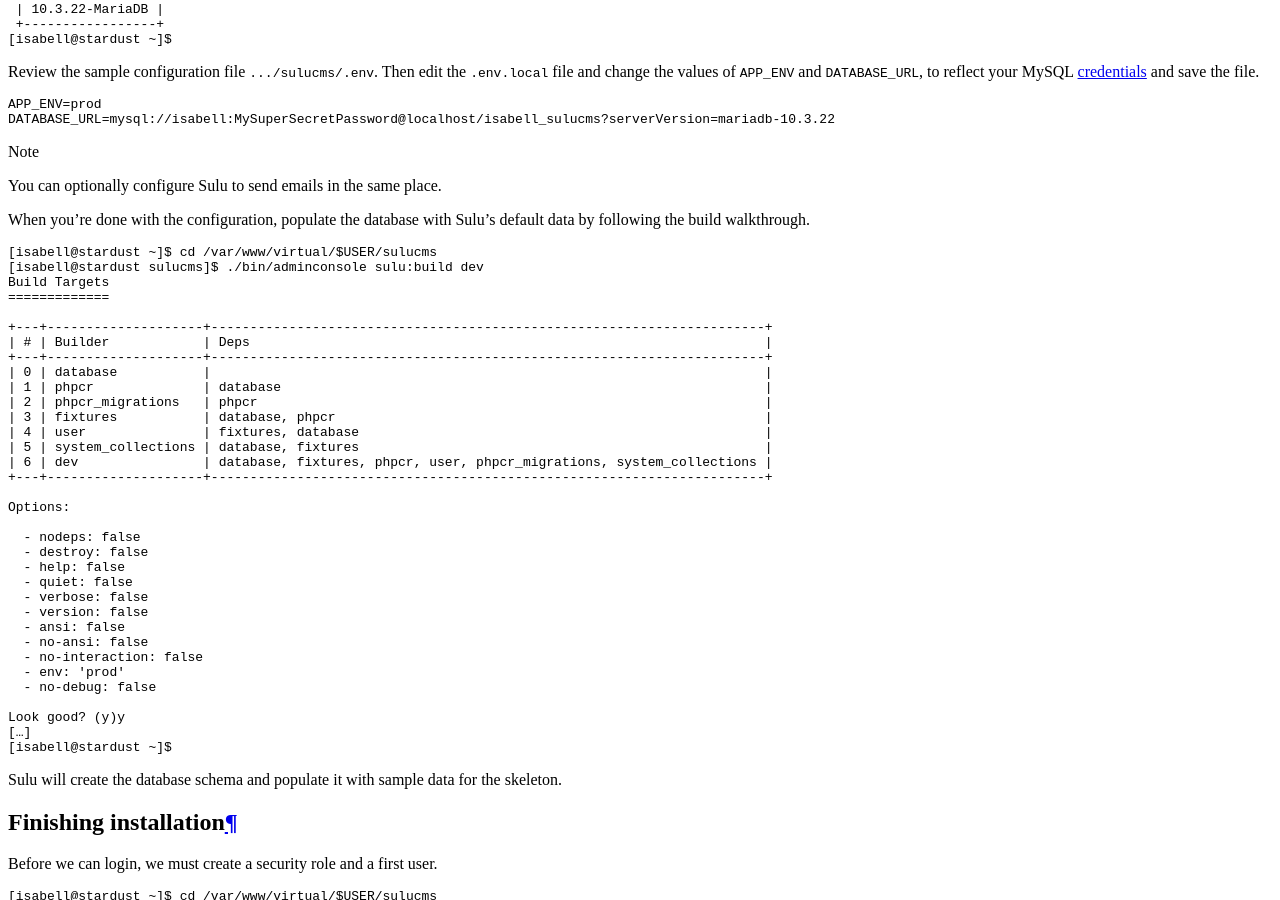
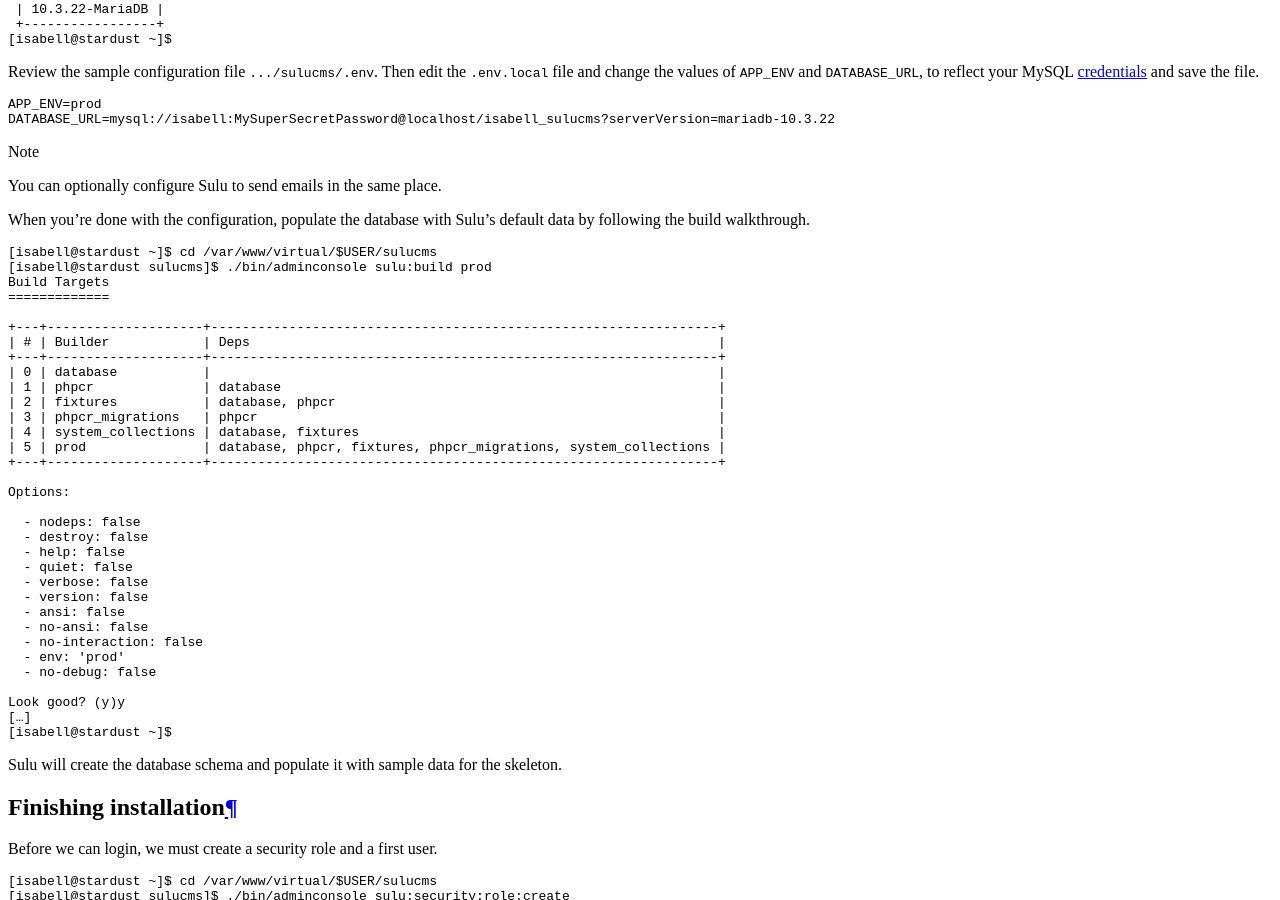
Before and after one commit to Uberspace/lab, a Sphinx documentation site: the page built from source/guide_sulu.rst, in a window 1280 px wide and 900 px high, scrolled down 4923 px. Built offline with Sphinx 7.4.7 and the Read the Docs theme 2.0.0, drawn with Linux system fonts in a browser that asks for light colours.

Commit message:
docs: fix build opts

```diff
--- a/source/guide_sulu.rst
+++ b/source/guide_sulu.rst
@@ -118,24 +118,23 @@
 When you’re done with the configuration, populate the database with Sulu’s default data by following the build walkthrough.
 
 .. code-block:: console
- :emphasize-lines: 32
+ :emphasize-lines: 31
 
  [isabell@stardust ~]$ cd /var/www/virtual/$USER/sulucms
- [isabell@stardust sulucms]$ ./bin/adminconsole sulu:build dev
+ [isabell@stardust sulucms]$ ./bin/adminconsole sulu:build prod
  Build Targets
  =============
 
- +---+--------------------+-----------------------------------------------------------------------+
- | # | Builder            | Deps                                                                  |
- +---+--------------------+-----------------------------------------------------------------------+
- | 0 | database           |                                                                       |
- | 1 | phpcr              | database                                                              |
- | 2 | phpcr_migrations   | phpcr                                                                 |
- | 3 | fixtures           | database, phpcr                                                       |
- | 4 | user               | fixtures, database                                                    |
- | 5 | system_collections | database, fixtures                                                    |
- | 6 | dev                | database, fixtures, phpcr, user, phpcr_migrations, system_collections |
- +---+--------------------+-----------------------------------------------------------------------+
+ +---+--------------------+-----------------------------------------------------------------+
+ | # | Builder            | Deps                                                            |
+ +---+--------------------+-----------------------------------------------------------------+
+ | 0 | database           |                                                                 |
+ | 1 | phpcr              | database                                                        |
+ | 2 | fixtures           | database, phpcr                                                 |
+ | 3 | phpcr_migrations   | phpcr                                                           |
+ | 4 | system_collections | database, fixtures                                              |
+ | 5 | prod               | database, phpcr, fixtures, phpcr_migrations, system_collections |
+ +---+--------------------+-----------------------------------------------------------------+
 
  Options:
 
```
